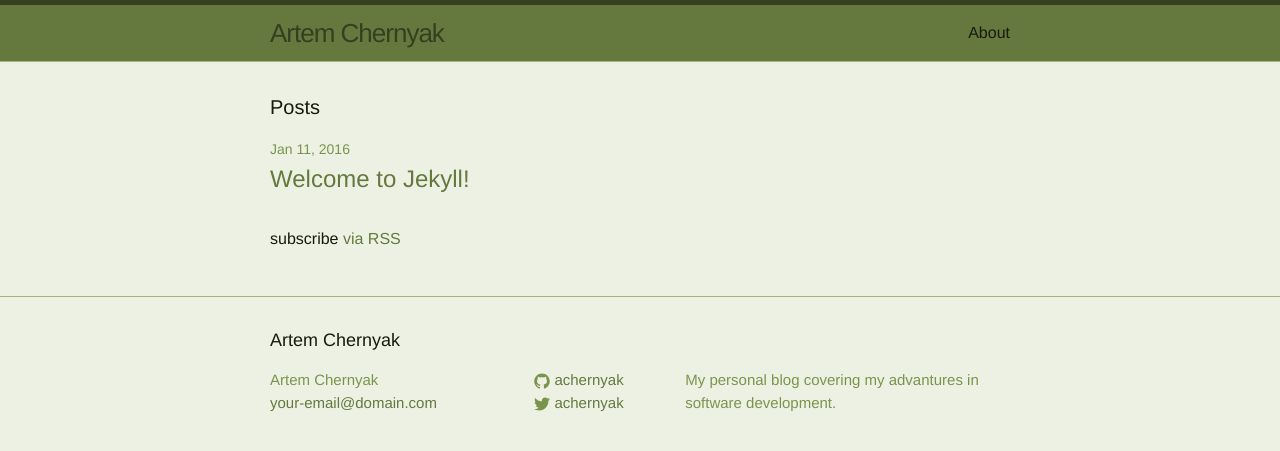
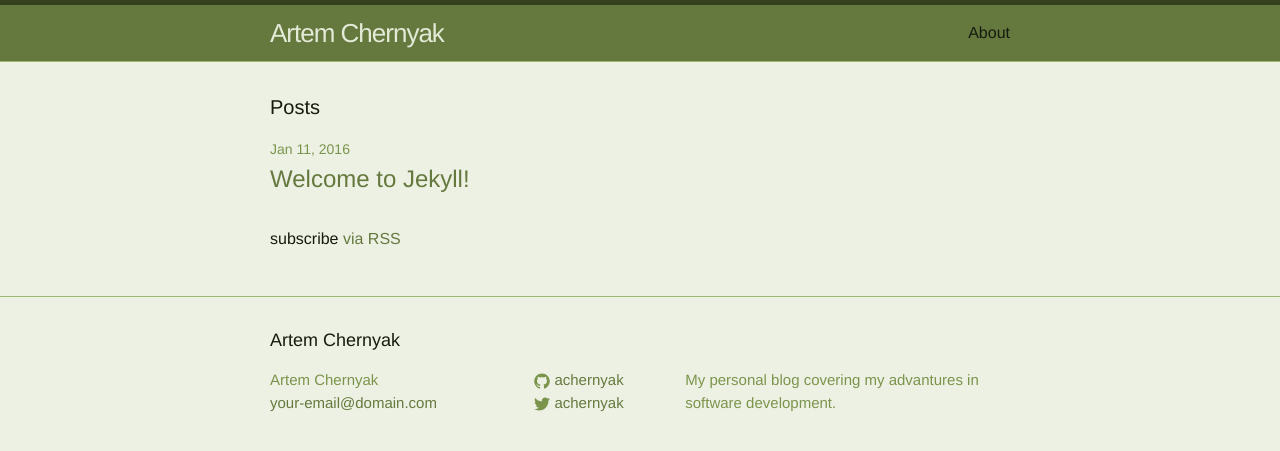
Before and after one commit to achernyak/old.achernyak, a Jekyll site: the page built from index.html, in a window 1280 px wide. Shown: the top 451 px of the page. Built offline with Jekyll 4.4.1, drawn with Linux system fonts in a browser that asks for light colours.

Commit message:
color changes

```diff
--- a/_sass/_layout.scss
+++ b/_sass/_layout.scss
@@ -21,7 +21,7 @@
 
     &,
     &:visited {
-        color: $grey-color-dark;
+        color: $header-color;
     }
 }
 
--- a/css/main.scss
+++ b/css/main.scss
@@ -14,6 +14,7 @@ $base-line-height: 1.5;
 
 $spacing-unit:     30px;
 
+$header-color:     #E3EAD7;
 $text-color:       #161B0E;
 $background-color: #EDF1E4;
 $brand-color:      #65793E;
```
Also changed, not shown: 2 other files.
